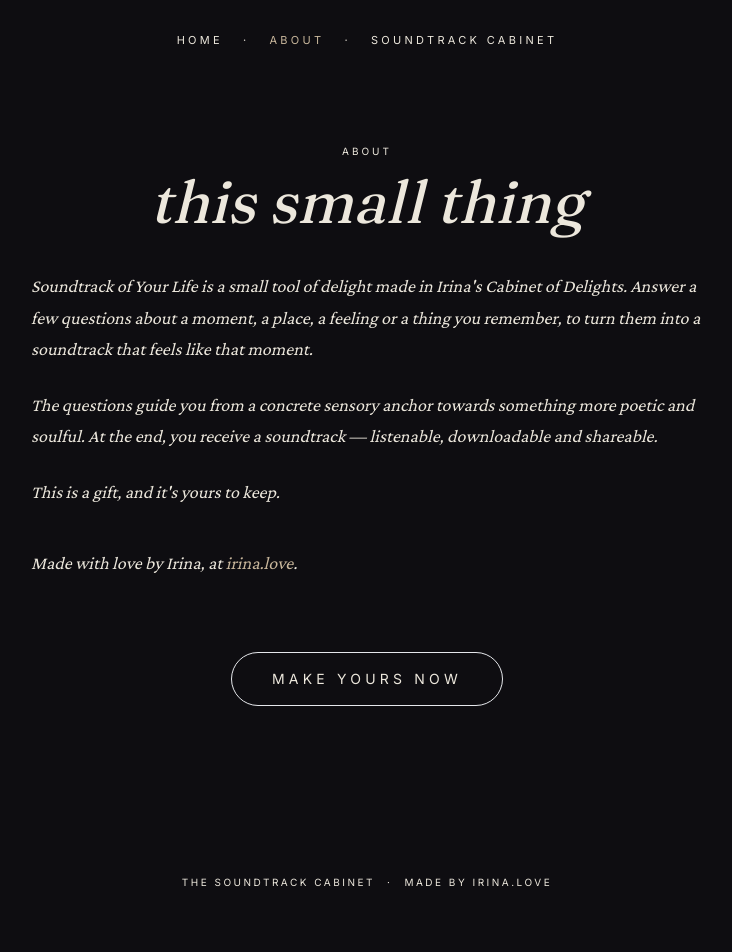
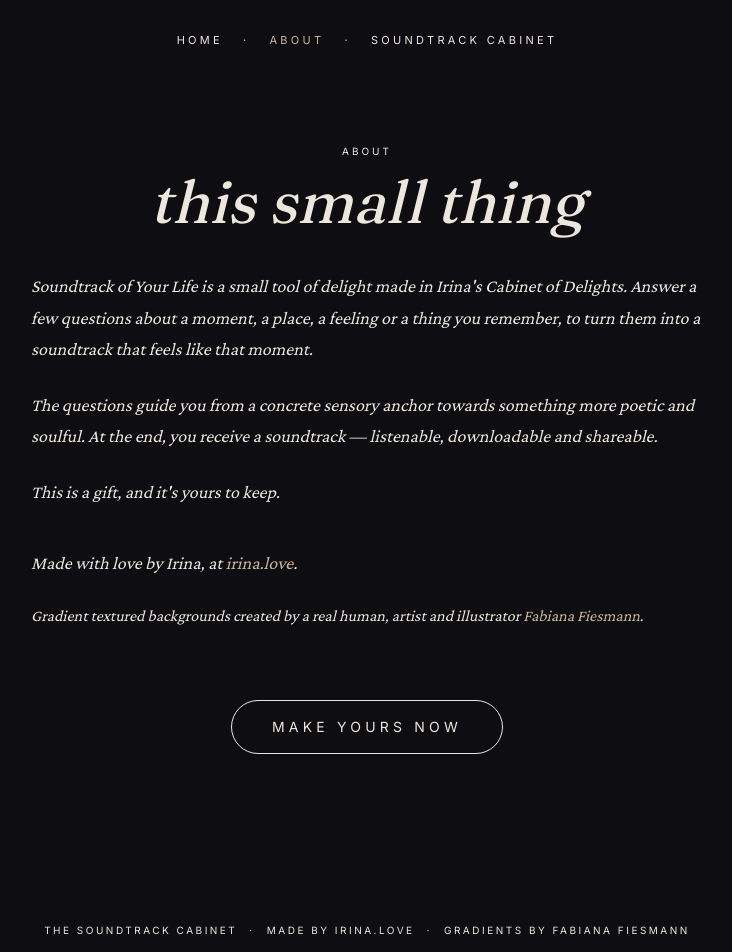
Before and after one commit to IrinaCsapo/soundtrack-of-your-life, a Next.js app: page /about in a window 1280 px wide. Shown: the top 952 px of the page, without its empty margins (273-1005 px from the left). Before the commit the page ends 914 px from the top, so only its background shows below. Built offline with nearby package versions, Linux system fonts and the light colour scheme.

Commit message:
footer and about page updates

```diff
--- a/app/about/page.tsx
+++ b/app/about/page.tsx
@@ -48,6 +48,20 @@ export default function AboutPage() {
             </a>
             .
           </p>
+
+          <p className="text-base text-paper/75">
+            Gradient textured backgrounds created by a real human, artist and
+            illustrator{' '}
+            <a
+              href="https://fabianafiesmann.com/"
+              target="_blank"
+              rel="noopener noreferrer"
+              className="text-brass hover:underline underline-offset-4"
+            >
+              Fabiana Fiesmann
+            </a>
+            .
+          </p>
         </div>
 
         <div className="text-center pt-8">
@@ -60,7 +74,7 @@ export default function AboutPage() {
         </div>
       </article>
 
-      <footer className="absolute bottom-6 left-0 right-0 text-center font-sans text-[10px] tracking-[0.25em] uppercase text-paper/65 flex items-center justify-center gap-3 px-6">
+      <footer className="absolute bottom-6 left-0 right-0 text-center font-sans text-[10px] tracking-[0.25em] uppercase text-paper/65 flex flex-wrap items-center justify-center gap-x-3 gap-y-1 px-6">
         <Link
           href="/archive"
           className="hover:text-brass transition-colors duration-300"
@@ -81,6 +95,20 @@ export default function AboutPage() {
             irina.love
           </a>
         </span>
+        <span className="text-paper/30" aria-hidden>
+          ·
+        </span>
+        <span>
+          gradients by{' '}
+          <a
+            href="https://fabianafiesmann.com/"
+            target="_blank"
+            rel="noopener noreferrer"
+            className="hover:text-brass transition-colors duration-300 underline-offset-4 hover:underline"
+          >
+            fabiana fiesmann
+          </a>
+        </span>
       </footer>
     </main>
   );
--- a/app/archive/page.tsx
+++ b/app/archive/page.tsx
@@ -127,7 +127,8 @@ export default async function ArchivePage() {
           >
             make your own
           </Link>
-          <p className="font-sans text-[10px] tracking-[0.25em] uppercase text-paper/65">
+          <p className="font-sans text-[10px] tracking-[0.25em] uppercase text-paper/65 flex flex-wrap items-center justify-center gap-x-3 gap-y-1">
+            <span>
               made by{' '}
               <a
                 href="https://irina.love"
@@ -137,6 +138,21 @@ export default async function ArchivePage() {
               >
                 irina.love
               </a>
+            </span>
+            <span className="text-paper/30" aria-hidden>
+              ·
+            </span>
+            <span>
+              gradients by{' '}
+              <a
+                href="https://fabianafiesmann.com/"
+                target="_blank"
+                rel="noopener noreferrer"
+                className="hover:text-brass transition-colors duration-300 underline-offset-4 hover:underline"
+              >
+                fabiana fiesmann
+              </a>
+            </span>
           </p>
         </div>
       </div>
--- a/app/page.tsx
+++ b/app/page.tsx
@@ -55,7 +55,7 @@ export default function HomePage() {
       </div>
 
       {/* Footer */}
-      <footer className="absolute bottom-6 left-0 right-0 text-center font-sans text-[10px] tracking-[0.25em] uppercase text-paper/65 flex items-center justify-center gap-3 px-6">
+      <footer className="absolute bottom-6 left-0 right-0 text-center font-sans text-[10px] tracking-[0.25em] uppercase text-paper/65 flex flex-wrap items-center justify-center gap-x-3 gap-y-1 px-6">
         <Link
           href="/archive"
           className="hover:text-brass transition-colors duration-300"
@@ -76,6 +76,20 @@ export default function HomePage() {
             irina.love
           </a>
         </span>
+        <span className="text-paper/30" aria-hidden>
+          ·
+        </span>
+        <span>
+          gradients by{' '}
+          <a
+            href="https://fabianafiesmann.com/"
+            target="_blank"
+            rel="noopener noreferrer"
+            className="hover:text-brass transition-colors duration-300 underline-offset-4 hover:underline"
+          >
+            fabiana fiesmann
+          </a>
+        </span>
       </footer>
     </main>
   );
--- a/app/questions/page.tsx
+++ b/app/questions/page.tsx
@@ -158,12 +158,12 @@ export default function QuestionsPage() {
             </motion.div>
           </AnimatePresence>
 
-          {/* Back / Next */}
-          <div className="flex items-center justify-between pt-4 font-sans text-xs tracking-[0.25em] uppercase">
+          {/* Back / Next — prominent pill buttons */}
+          <div className="flex items-center justify-between pt-4 gap-3">
             <button
               onClick={back}
               disabled={step === 0}
-              className="text-paper/85 hover:text-brass transition-colors duration-300 disabled:opacity-0"
+              className="inline-flex items-center justify-center font-sans text-[11px] sm:text-xs tracking-[0.3em] uppercase text-paper border border-paper/45 hover:border-brass hover:text-brass transition-colors duration-300 px-6 sm:px-7 py-3 rounded-full backdrop-blur-sm bg-ink/30 disabled:opacity-0 disabled:pointer-events-none"
               aria-label="previous question"
             >
               back
@@ -171,10 +171,14 @@ export default function QuestionsPage() {
             <button
               onClick={next}
               disabled={!canAdvance || submitting}
-              className="text-paper/85 hover:text-brass transition-colors duration-300 disabled:opacity-30 disabled:hover:text-paper/85"
+              className="inline-flex items-center justify-center font-sans text-[11px] sm:text-xs tracking-[0.3em] uppercase text-paper border border-paper/45 hover:border-brass hover:text-brass transition-colors duration-300 px-6 sm:px-7 py-3 rounded-full backdrop-blur-sm bg-ink/30 disabled:opacity-40 disabled:hover:border-paper/45 disabled:hover:text-paper"
               aria-label={isLast ? 'generate soundtrack' : 'next question'}
             >
-              {submitting ? 'brewing…' : isLast ? 'make it' : 'next'}
+              {submitting
+                ? 'creating soundtrack…'
+                : isLast
+                  ? 'make it'
+                  : 'next'}
             </button>
           </div>
 
@@ -187,7 +191,7 @@ export default function QuestionsPage() {
       </div>
 
       {/* Footer */}
-      <footer className="absolute bottom-6 left-0 right-0 z-10 text-center font-sans text-[10px] tracking-[0.25em] uppercase text-paper/65 flex items-center justify-center gap-3 px-6">
+      <footer className="absolute bottom-6 left-0 right-0 z-10 text-center font-sans text-[10px] tracking-[0.25em] uppercase text-paper/65 flex flex-wrap items-center justify-center gap-x-3 gap-y-1 px-6">
         <Link
           href="/archive"
           className="hover:text-brass transition-colors duration-300"
@@ -206,6 +210,20 @@ export default function QuestionsPage() {
             className="hover:text-brass transition-colors duration-300 underline-offset-4 hover:underline"
           >
             irina.love
+          </a>
+        </span>
+        <span className="text-paper/30" aria-hidden>
+          ·
+        </span>
+        <span>
+          gradients by{' '}
+          <a
+            href="https://fabianafiesmann.com/"
+            target="_blank"
+            rel="noopener noreferrer"
+            className="hover:text-brass transition-colors duration-300 underline-offset-4 hover:underline"
+          >
+            fabiana fiesmann
           </a>
         </span>
       </footer>
--- a/app/soundtrack/[slug]/page.tsx
+++ b/app/soundtrack/[slug]/page.tsx
@@ -349,14 +349,14 @@ export default function SoundtrackPage() {
         </motion.div>
       )}
 
-      <footer className="absolute bottom-8 left-0 right-0 z-10 text-center font-sans text-[10px] tracking-[0.25em] uppercase text-paper/70 flex items-center justify-center gap-3 px-6">
+      <footer className="absolute bottom-8 left-0 right-0 z-10 text-center font-sans text-[10px] tracking-[0.25em] uppercase text-paper/70 flex flex-wrap items-center justify-center gap-x-3 gap-y-1 px-6">
         <a
           href="/archive"
           className="hover:text-brass transition-colors duration-300"
         >
           the soundtrack cabinet
         </a>
-        <span className="text-whisper/30" aria-hidden>
+        <span className="text-paper/30" aria-hidden>
           ·
         </span>
         <span>
@@ -368,6 +368,20 @@ export default function SoundtrackPage() {
             className="hover:text-brass transition-colors duration-300 underline-offset-4 hover:underline"
           >
             irina.love
+          </a>
+        </span>
+        <span className="text-paper/30" aria-hidden>
+          ·
+        </span>
+        <span>
+          gradients by{' '}
+          <a
+            href="https://fabianafiesmann.com/"
+            target="_blank"
+            rel="noopener noreferrer"
+            className="hover:text-brass transition-colors duration-300 underline-offset-4 hover:underline"
+          >
+            fabiana fiesmann
           </a>
         </span>
       </footer>
```
Lines whose indentation alone changed are shown as unchanged.
